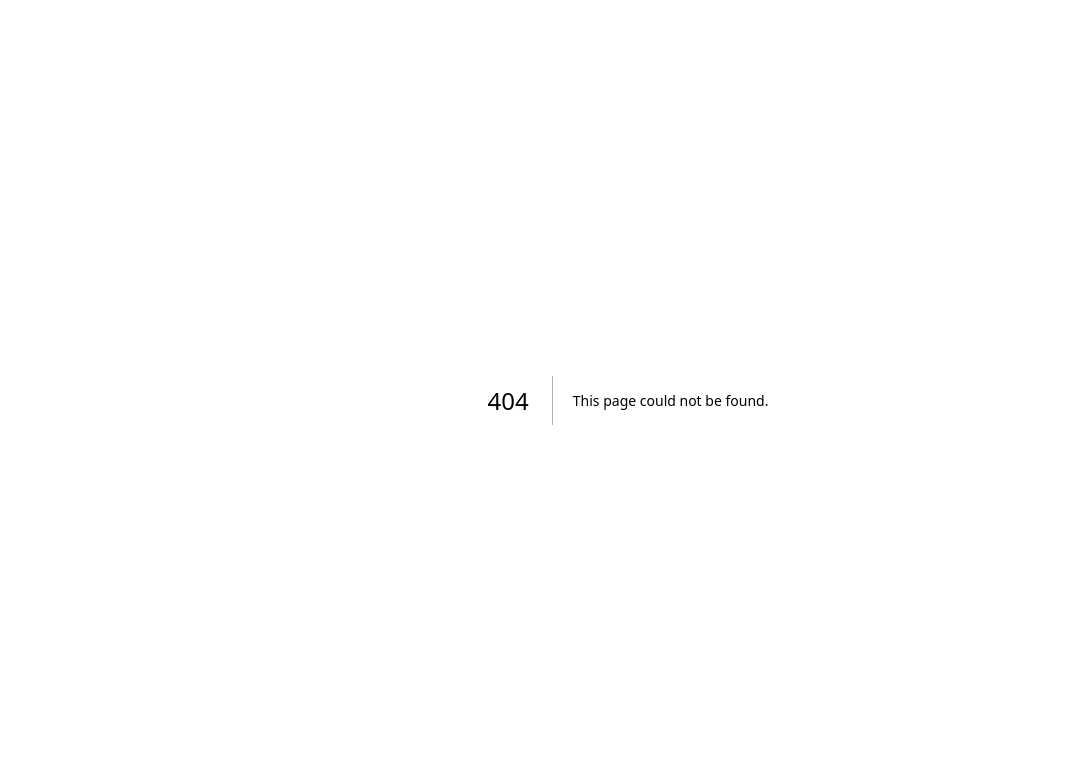
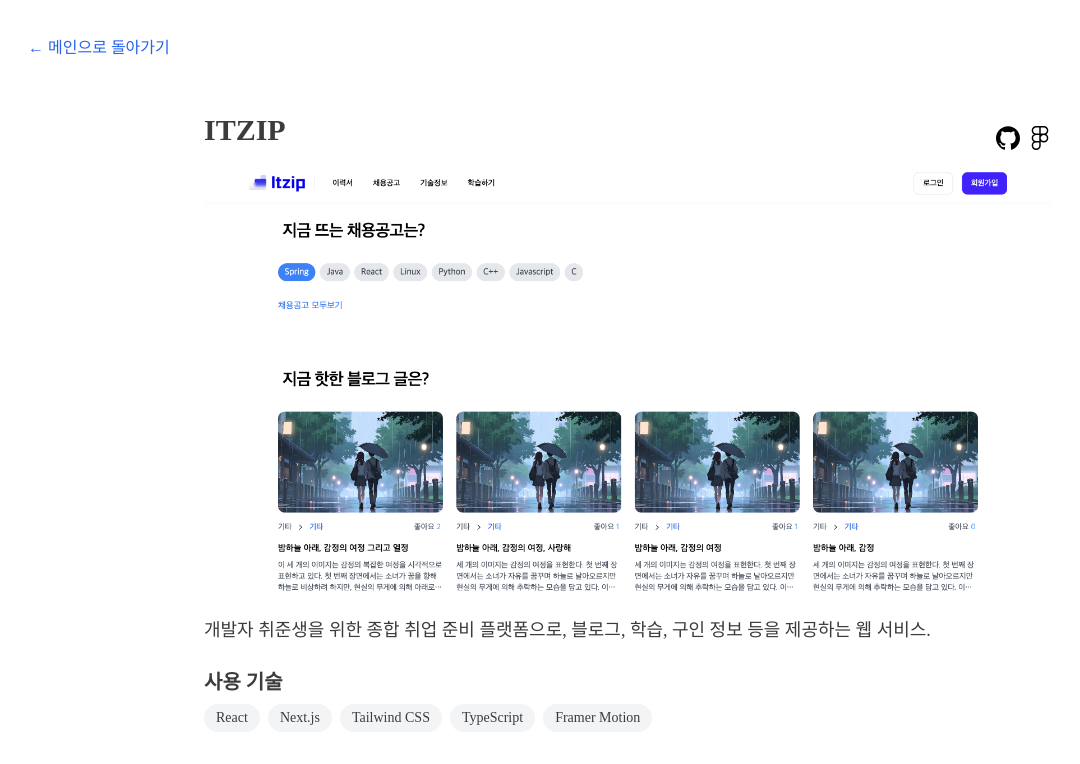
Before and after one commit to moko0428/portfolio-v2, a Next.js app: page /project/1 in a window 1280 px wide. Before the commit this address had no page. Shown: the top 764 px of the page, without its empty margins (12-1092 px from the left). Built offline with nearby package versions, Linux system fonts and the light colour scheme.

Commit message:
feat: project contents

```diff
--- /dev/null
+++ b/app/project/[id]/page.tsx
@@ -0,0 +1,57 @@
+'use client';
+
+import { Project_Data } from '@/data/project.data';
+import Image from 'next/image';
+import Link from 'next/link';
+import githubIcon from '@/public/assets/projects/githubIcon.svg';
+import figmaIcon from '@/public/assets/projects/figma.svg';
+export default function ProjectDetail({ params }: { params: { id: string } }) {
+  const project = Project_Data.find((p) => p.id === Number(params.id));
+
+  console.log(params);
+  if (!project) {
+    return <div>프로젝트를 찾을 수 없습니다.</div>;
+  }
+
+  return (
+    <main className="min-h-screen p-10">
+      <Link
+        href="/#project"
+        className="mb-8 inline-block text-blue-600 hover:text-blue-800"
+      >
+        ← 메인으로 돌아가기
+      </Link>
+
+      <div className="max-w-4xl mx-auto bg-white p-6">
+        <header className="flex justify-between items-center">
+          <h1 className="text-3xl font-bold mb-4">{project.title}</h1>
+          <div className="flex items-center gap-2 *:text-neutral-400">
+            <Image src={githubIcon} alt="github" />
+            <Image src={figmaIcon} alt="figma" />
+          </div>
+        </header>
+
+        <Image
+          src={project.screen}
+          alt={project.title}
+          className="w-full rounded-lg mb-6"
+        />
+        <p className="text-lg mb-6">{project.description}</p>
+
+        <div className="mb-6">
+          <h2 className="text-xl font-semibold mb-2">사용 기술</h2>
+          <div className="flex gap-2 flex-wrap">
+            {project.tech.map((tech) => (
+              <span
+                key={tech}
+                className="px-3 py-1 bg-gray-100 rounded-full text-sm"
+              >
+                {tech}
+              </span>
+            ))}
+          </div>
+        </div>
+      </div>
+    </main>
+  );
+}
--- /dev/null
+++ b/components/projects.tsx
@@ -0,0 +1,7 @@
+import React from 'react';
+
+const projects = () => {
+  return <div>projects</div>;
+};
+
+export default projects;
```
Also changed, not shown: public/assets/projects/figma.svg (added), public/assets/projects/githubIcon.svg (added).
